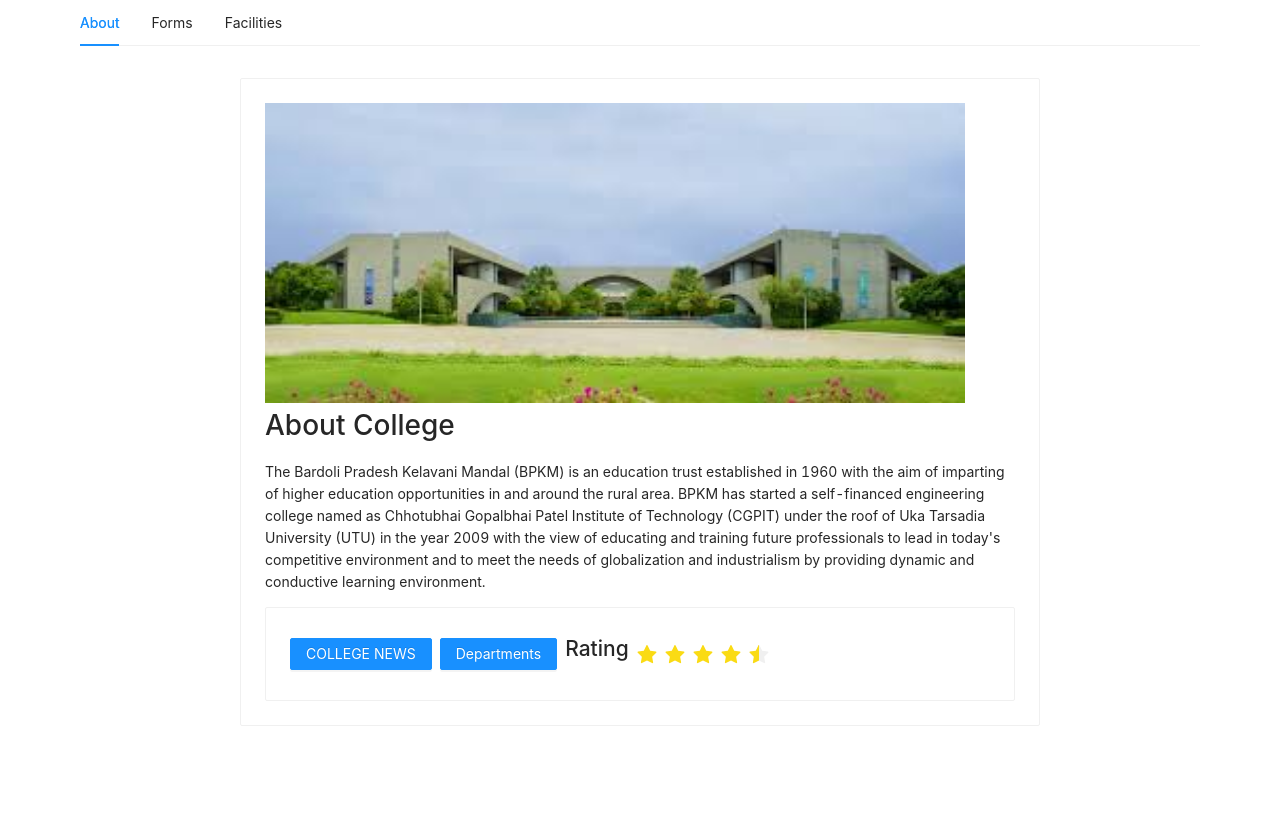
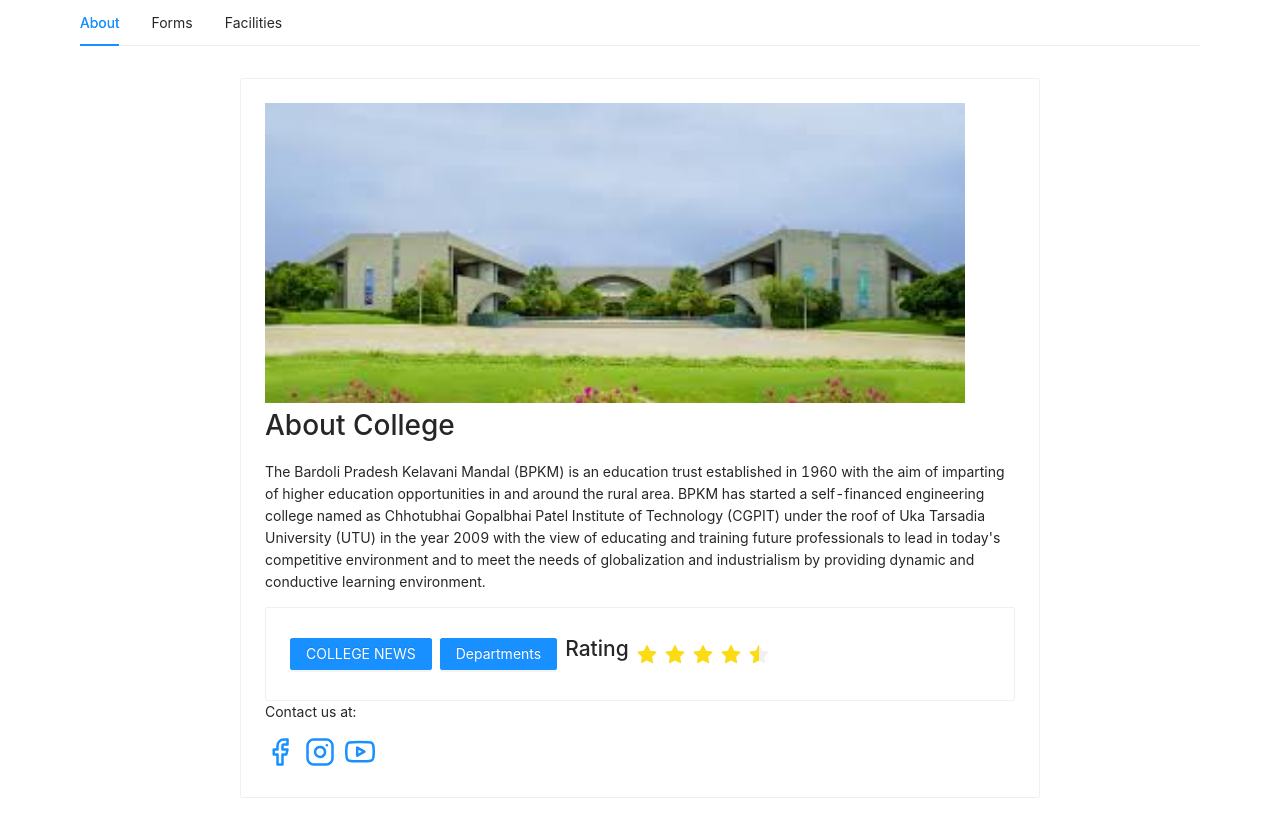
Before and after one commit to vishwaderasariya/min-collegesystem-using-react-and-antdesign, a React (Create React App) app: page / in a window 1280 px wide. Built offline with nearby package versions, Linux system fonts and the light colour scheme.

Commit message:
after changes

```diff
--- a/src/Component/About.js
+++ b/src/Component/About.js
@@ -1,5 +1,6 @@
 import React from "react";
 import { Rate, Card, notification, Button, Popover, Space } from "antd";
+import { FiMail, FiFacebook, FiInstagram, FiYoutube } from "react-icons/fi";
 import clg_img from "../college2.jpg";
 
 const openNotification = () => {
@@ -55,6 +56,26 @@
             <Rate allowHalf defaultValue={4.5}></Rate>
           </Space>
         </Card>
+        <p>Contact us at:</p>
+        <a
+          href="https://www.facebook.com/search/top/?q=utu%20maliba%20campus"
+          target="_blank"
+        >
+          <FiFacebook
+            style={{ height: 30, width: 30, marginRight: "10px" }}
+          ></FiFacebook>
+        </a>
+        <a href="https://www.instagram.com/utu.malibacampus/" target="_blank">
+          <FiInstagram
+            style={{ height: 30, width: 30, marginRight: "10px" }}
+          ></FiInstagram>
+        </a>
+        <a
+          href="https://www.youtube.com/channel/UC2N7bQCLyHnUnMfTwA8MgMw"
+          target="_blank"
+        >
+          <FiYoutube style={{ height: 30, width: 30 }}></FiYoutube>
+        </a>
       </Card>
     </div>
   );
--- a/src/Component/Firstform.js
+++ b/src/Component/Firstform.js
@@ -118,7 +118,7 @@
                 </Form.Item>
               </Form>
             </Card>
-            <pre style={{ backgroundColor: "#ffff44" }}>
+            <pre style={{ backgroundColor: "#C2D4EA" }}>
               {JSON.stringify(watchallfiels, null, 2)}
             </pre>
           </div>
```
